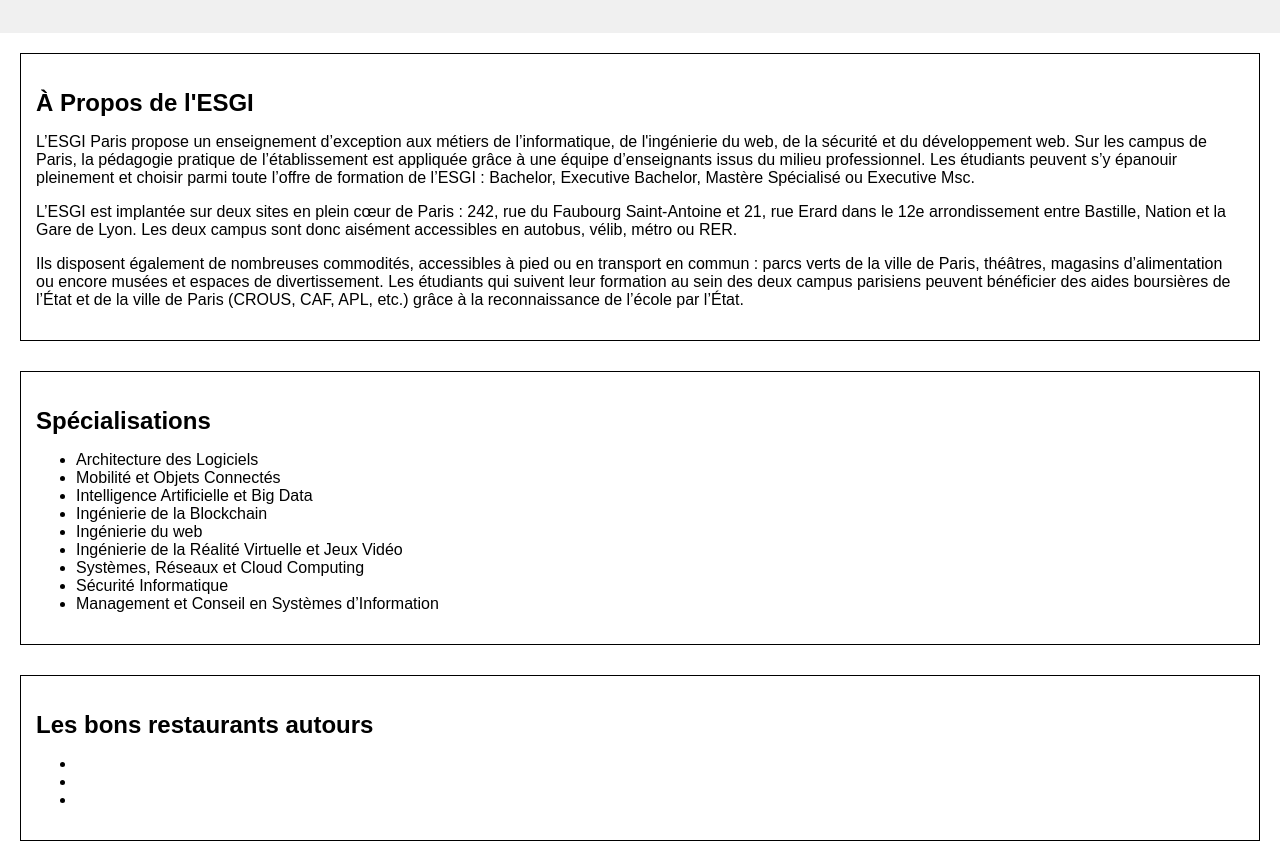
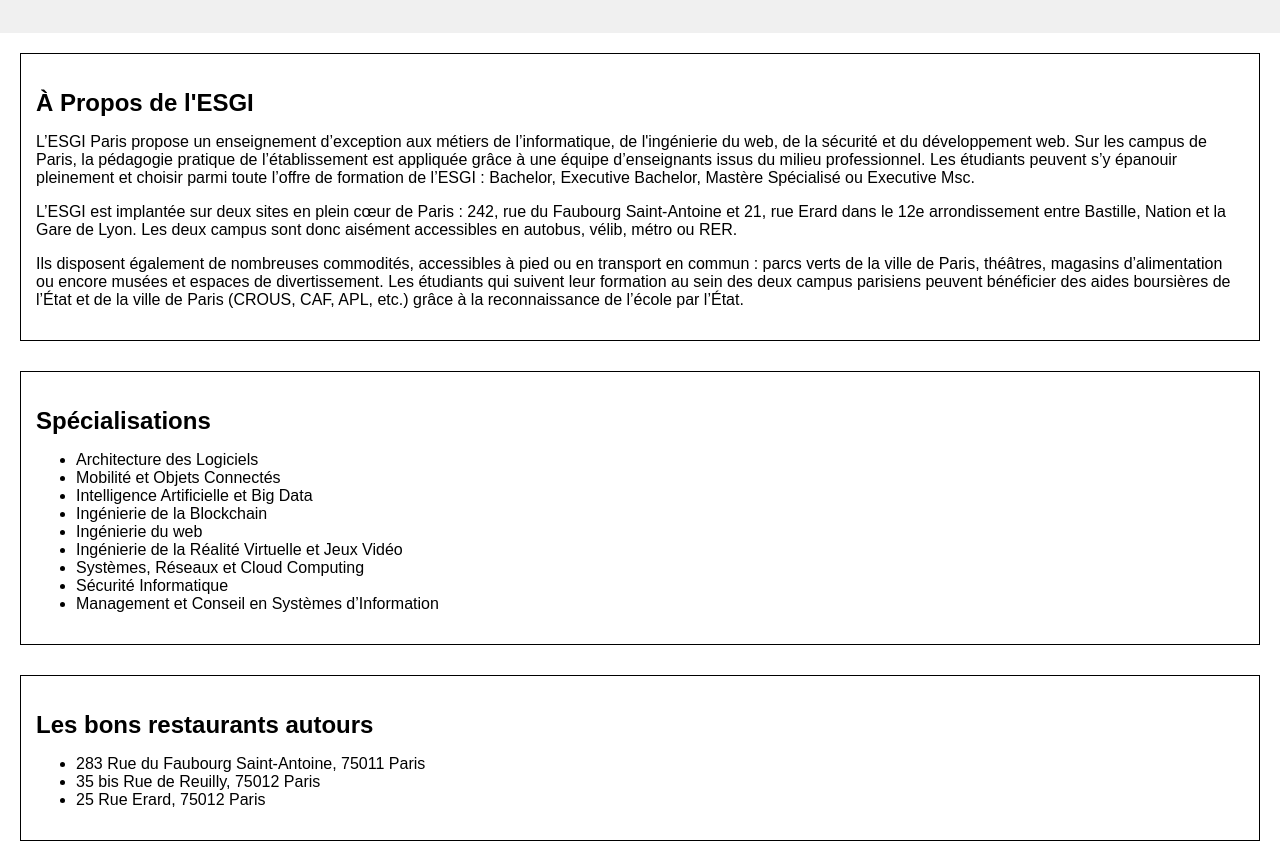
Before and after one commit to LucaGuilliere/2A3-groupe_7, a plain HTML site: page index.html in a window 1280 px wide. Shown: the part 121-963 px from the top of the page. Drawn offline with Linux system fonts and the light colour scheme.

Commit message:
Add a list with your 3 favourite places to eat around ESGI

```diff
--- a/index.html
+++ b/index.html
@@ -39,9 +39,9 @@
     <section id="les_bons_restaurants_autours">
       <h2>Les bons restaurants autours</h2>
       <ul>
-        <li></li>
-        <li></li>
-        <li></li>
+        <li>283 Rue du Faubourg Saint-Antoine, 75011 Paris</li>
+        <li>35 bis Rue de Reuilly, 75012 Paris</li>
+        <li>25 Rue Erard, 75012 Paris</li>
       </ul>
     </section>
 
```
